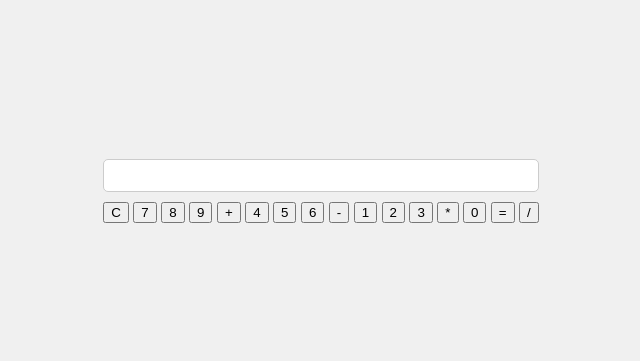
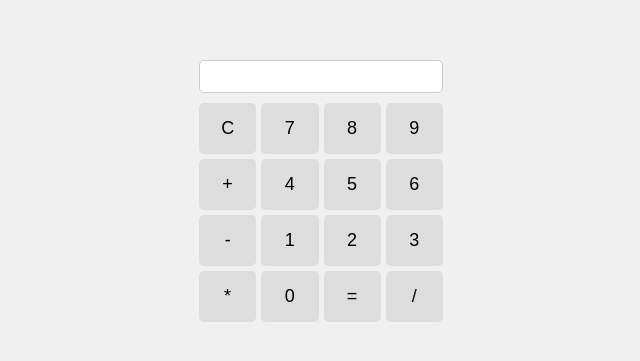
Before and after one commit to Brevenn/calculator-app, a plain HTML site: page index.html in a window 1280 px wide. Shown: the part 209-570 px from the top of the page, without its empty margins (319-959 px from the left). Drawn offline with Linux system fonts and the light colour scheme.

Commit message:
added styling for buttons on the calculator

```diff
--- a/styles/styles.css
+++ b/styles/styles.css
@@ -25,3 +25,25 @@ body {
   border: 1px solid #ccc;
   border-radius: 5px;
 }
+
+.buttons {
+  display: grid;
+  grid-template-columns: repeat(4, 1fr);
+  gap: 5px;
+}
+
+button {
+  cursor: pointer;
+  background-color: #ddd;
+  border: none;
+  padding: 15px;
+  border-radius: 5px;
+  font-size: 18px;
+}
+
+button:hover {
+  background-color: #eee;
+}
+button:active {
+  background-color: #ccc;
+}
```
